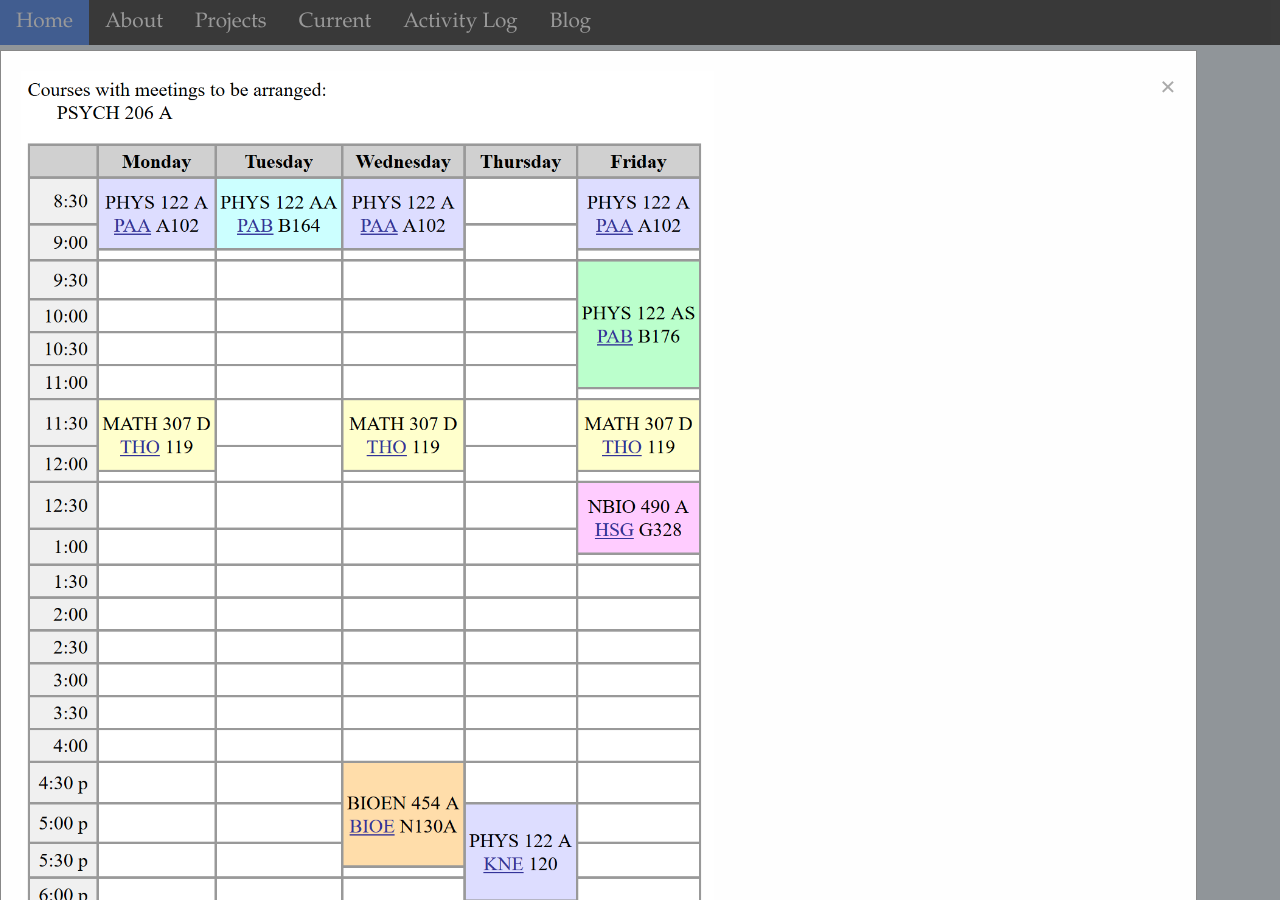
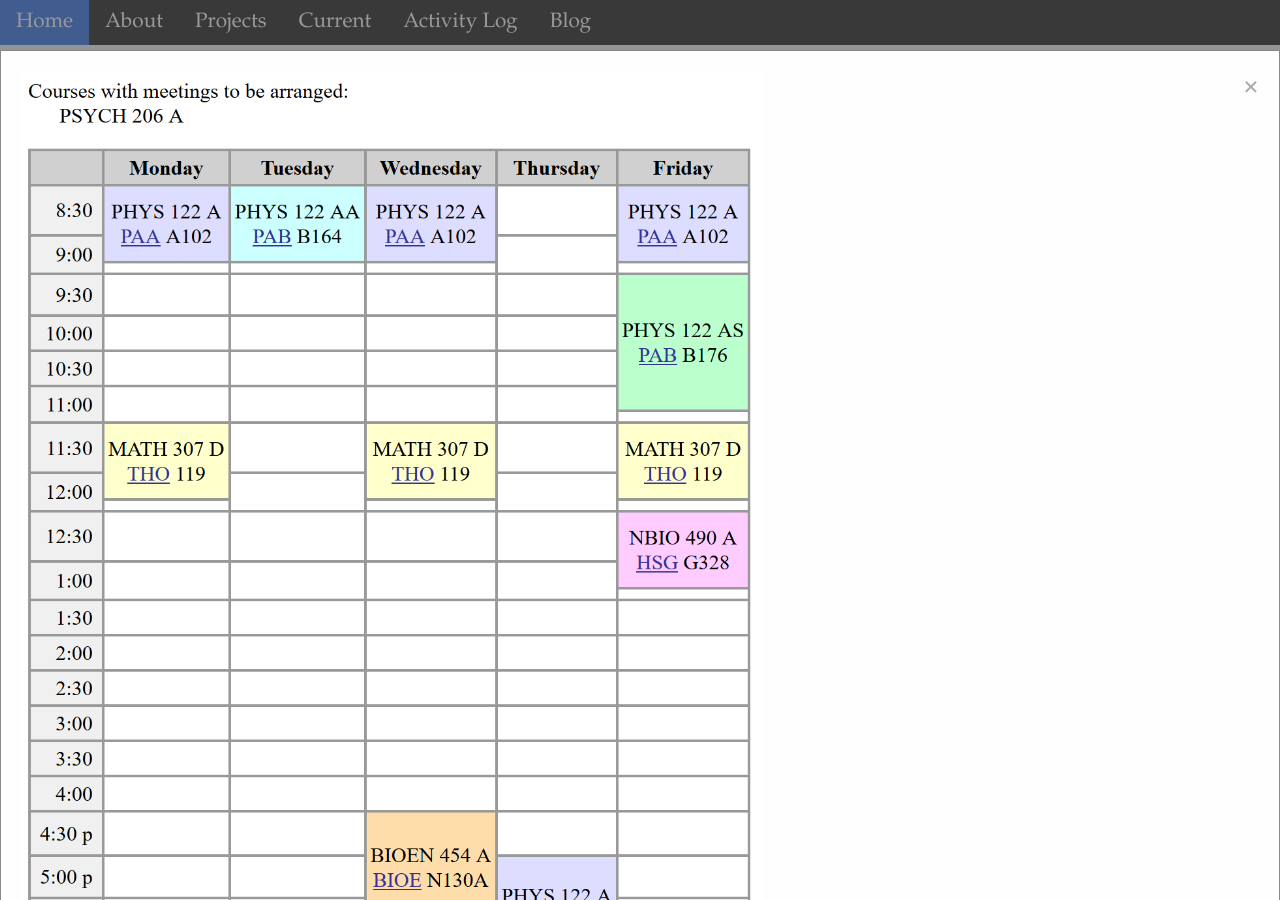
Before and after one commit to shallinan1/shallinan1.github.io, a Jekyll site: the page built from index.md, in a window 1280 px wide. Built offline with Jekyll 4.4.1, drawn with Linux system fonts in a browser that asks for light colours.

Commit message:
change inline block

```diff
--- a/css/main.css
+++ b/css/main.css
@@ -73,12 +73,11 @@
     padding: 20px;
     border: 1px solid #888;
 	min-width: 100px;
-	display: inline-block;
 	}
 
 	.modal-dialog {
     position: relative;
-    display: table; /* This is important */
+    display: inline-block; /* This is important */
     overflow: auto;
     width: auto;
     min-width: 300px;
```
